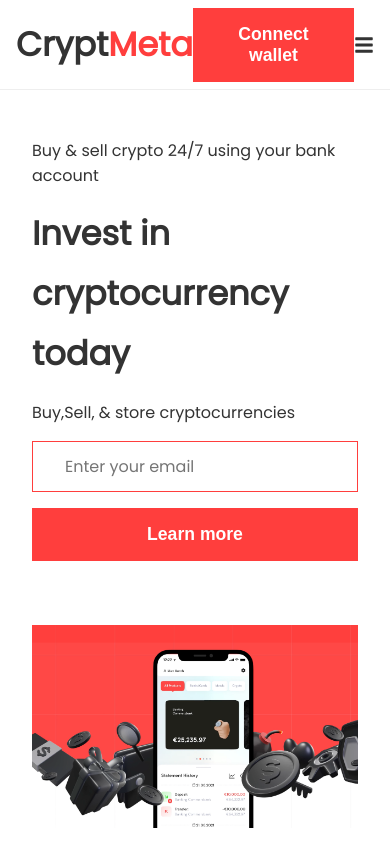
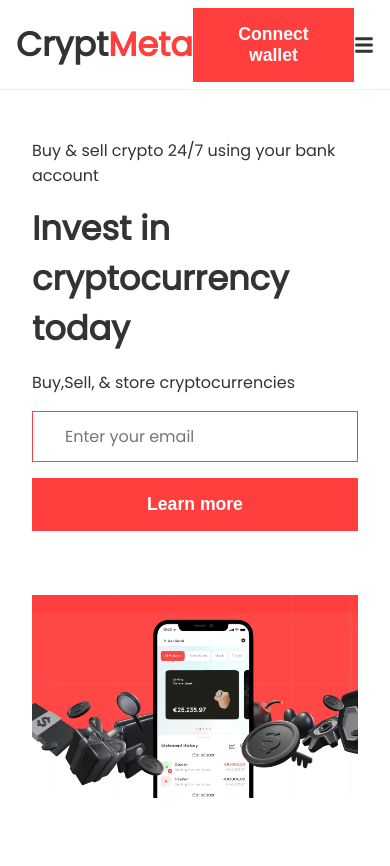
Before and after one commit to larrybabs/crypto-web-landing-page, a React (Create React App) app: page / in a window 390 px wide. Shown: the top 866 px of the page. Built offline with nearby package versions, Linux system fonts and the light colour scheme; no server answers.

Commit message:
complete featured section

```diff
--- a/src/components/Featured.css
+++ b/src/components/Featured.css
@@ -20,6 +20,7 @@
 .featured .left p{
     margin: 1.5rem 0;
 }
+
 .featured .left .btn{
     align-self: flex-start;
 }
@@ -35,9 +36,9 @@
     margin: .4rem;
     width: 170px;
     height: 170px;
-    border-radius: 24px;
+    /* border-radius: 24px; */
     border: 1px solid #d3d3d3;
-    box-shadow: rgba(0,0,0,0.2) 4px 4px 24px;
+    box-shadow: rgba(0,0,0,0.2) 4px 4px 14px;
     text-align: center;
     transition: 0.4s ease;
 }
@@ -65,3 +66,19 @@
 .card p{
     font-weight: 600;
 }
+
+@media screen and (max-width:940px) {
+    .featured .container{
+        display: grid;
+        grid-template-columns: 1fr;
+    }
+    .featured .left .btn{
+        align-self: center;
+    }
+}
+
+@media screen and (max-width:478px) {
+    .featured .container .right{
+        width: 100%;
+    }
+}
--- a/src/components/Hero.css
+++ b/src/components/Hero.css
@@ -11,7 +11,7 @@
 }
 .hero h1{
     padding: 1rem 0;
-    line-height: 60px;
+    /* line-height: 20px; */
 }
 .hero .input-container{
     padding: 1rem 0;
--- a/src/index.css
+++ b/src/index.css
@@ -44,11 +44,12 @@ code {
 
 h1{
   font-size: 3.5rem;
-  line-height: 1.2rem;
+  /* line-height: 60px; */
+  font-weight: 900;
 }
 h2{
   font-size: 2.4rem;
-  line-height: 1.2rem;
+  /* line-height: 1.2rem; */
 }
 
 h5{
@@ -93,11 +94,11 @@ input:focus{
 @media screen and (max-width: 760px){
   h1{
     font-size: 2.1rem;
-    line-height: 1.2rem;
+    /* line-height: 1.2rem; */
   }
   h2{
     font-size: 1.5rem;
-    line-height: 1.2rem;
+    /* line-height: 1.2rem; */
   }
 
   h5{
```
